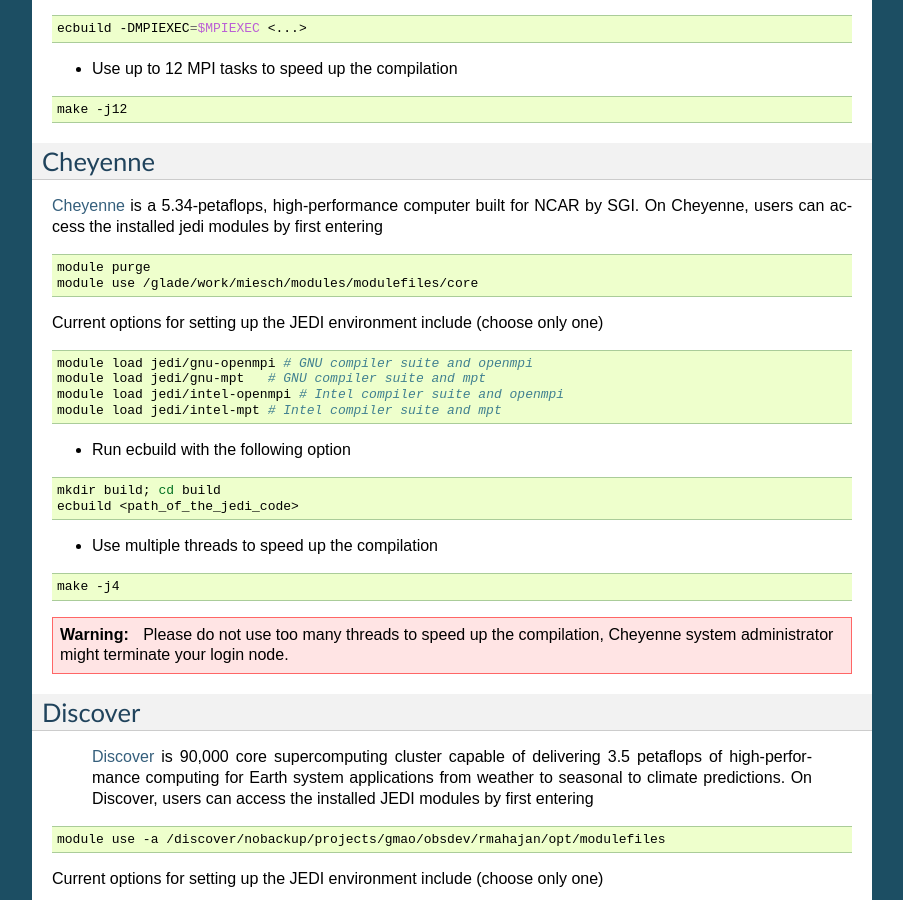
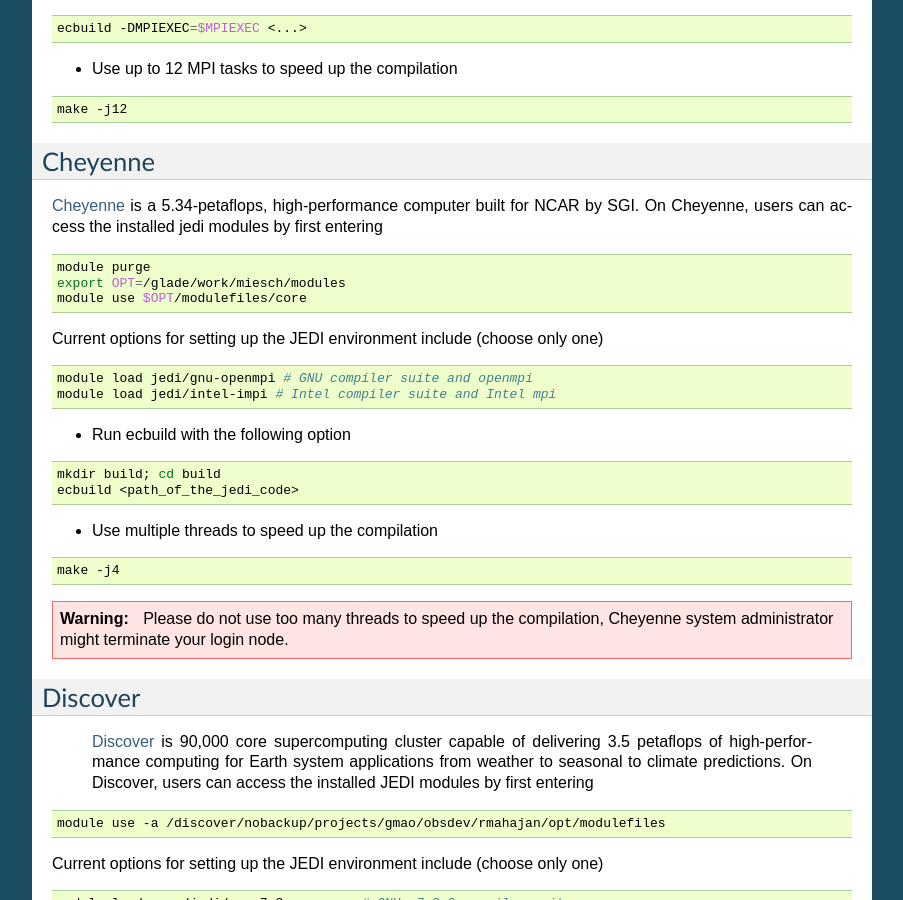
Before and after one commit to JCSDA/jedi-docs, a Sphinx documentation site: the page built from docs/developer/jedi_environment/modules.rst, in a window 1280 px wide and 900 px high, scrolled down 2054 px. Shown: the whole window, without its empty margins (198-1101 px from the left). Built offline with Sphinx 7.4.7, drawn with Linux system fonts in a browser that asks for light colours.

Commit message:
Need to set OPT variable for Cheyenne (#114)
* Need to set OPT variable for Cheyenne

* bugfix

```diff
--- a/docs/developer/jedi_environment/modules.rst
+++ b/docs/developer/jedi_environment/modules.rst
@@ -128,16 +128,15 @@
 .. code :: bash
 
    module purge
-   module use /glade/work/miesch/modules/modulefiles/core
+   export OPT=/glade/work/miesch/modules
+   module use $OPT/modulefiles/core
 
 Current options for setting up the JEDI environment include (choose only one)
 
 .. code :: bash
 
    module load jedi/gnu-openmpi # GNU compiler suite and openmpi
-   module load jedi/gnu-mpt   # GNU compiler suite and mpt
-   module load jedi/intel-openmpi # Intel compiler suite and openmpi
-   module load jedi/intel-mpt # Intel compiler suite and mpt
+   module load jedi/intel-impi # Intel compiler suite and Intel mpi
 
 * Run ecbuild with the following option
 
```
